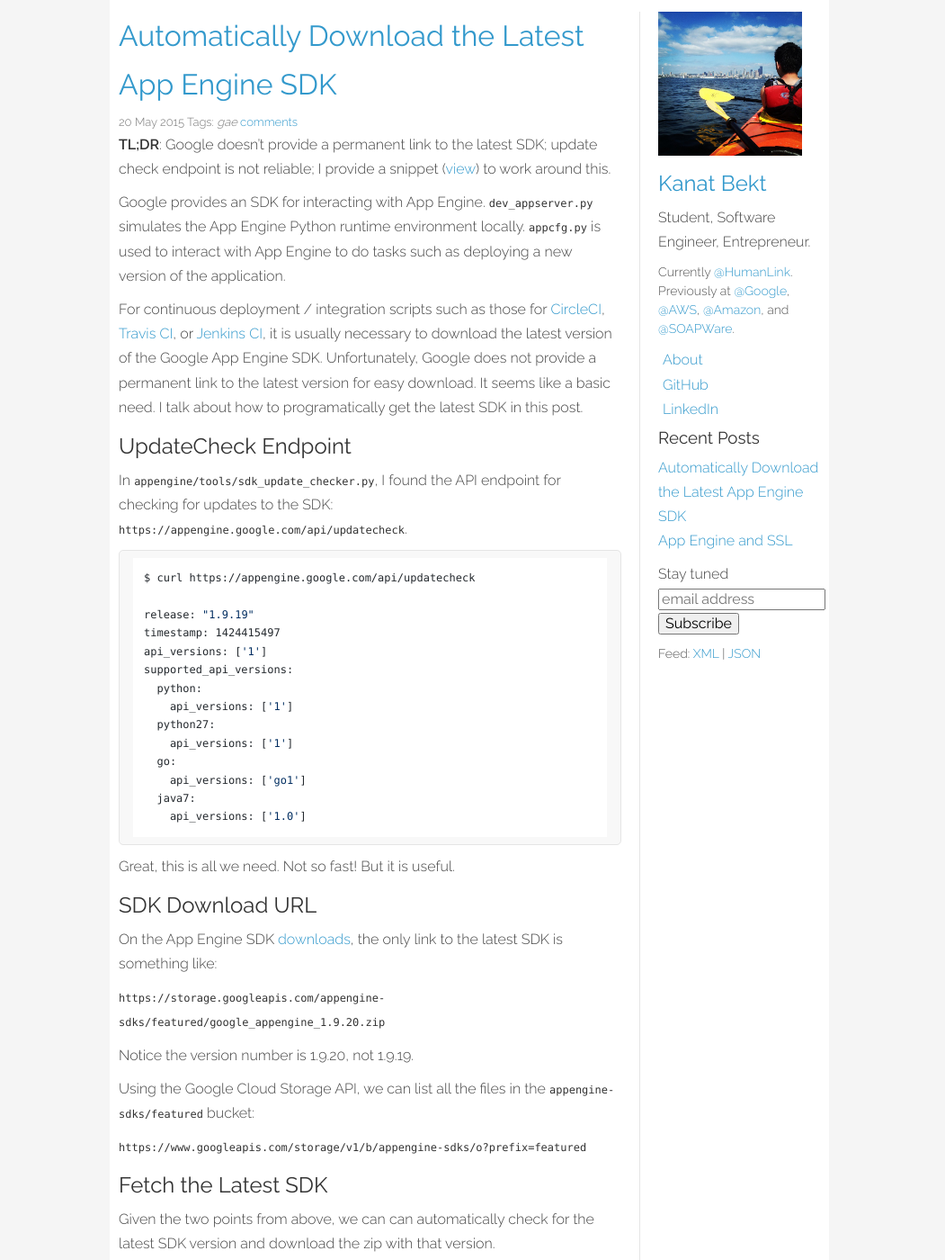
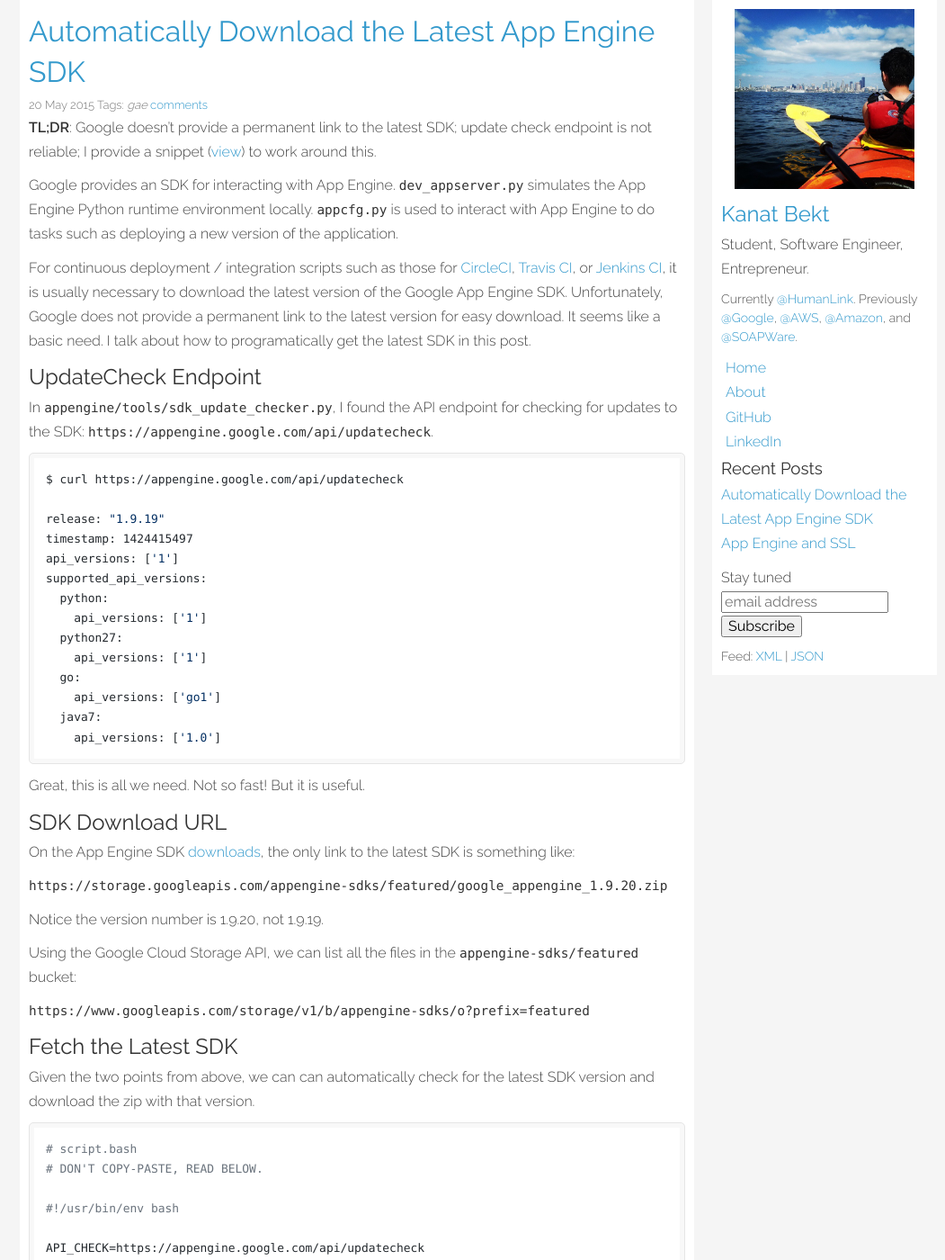
Before and after one commit to Bekt/bekt.net, a Jekyll site: the page built from index.html, in a window 1280 px wide and 1400 px high. Shown: the whole window at 90% size, without its empty margins (118-1169 px from the left). Built offline with Jekyll 4.4.1, drawn with Linux system fonts in a browser that asks for light colours; nearby versions of some CDN libraries; the list of posts is cut into pages by our own code; comment, search, counter and statistics services are not loaded; some of the changed text lies outside the part shown.

Commit message:
Messed up around with styles.

```diff
--- a/_layouts/default.html
+++ b/_layouts/default.html
@@ -2,9 +2,9 @@
 <html>
   <head>
     <meta charset="utf-8">
+    <meta http-equiv="X-UA-Compatible" content="IE=edge,chrome=1">
+    <meta name="viewport" content="width=device-width, initial-scale=1">
     <title>{{ page.title }} | Kanat Bekt</title>
-    <meta http-equiv="X-UA-Compatible" content="chrome=1" />
-    <meta name="viewport" content="width=device-width, initial-scale=1, user-scalable=no">
     <link rel="stylesheet" href="//cdnjs.cloudflare.com/ajax/libs/normalize/3.0.3/normalize.min.css">
     <link rel="stylesheet" href="/stylesheets/styles.css">
     <!--[if lt IE 9]>
@@ -19,18 +19,22 @@
   <div class="wrapper">
 
     <div class="row">
+
       <header>
         <div class="about">
-          <a href="/"><img class="logo" src="{{ site.baseurl }}/pic.jpg" alt="logo" /></a>
+          <div class="logo">
+            <a href="/"><img src="{{ site.baseurl }}/pic.jpg" alt="logo" /></a>
+          </div>
           <h2><a href="{{ site.baseurl }}/">Kanat Bekt</a></h2>
           <p>Student, Software Engineer, Entrepreneur.</p>
           <p class="small">Currently <a href="https://www.humanlink.co/">@HumanLink</a>.
-            Previously at
+            Previously
             <a href="http://www.google.com/insidesearch/features/search/knowledge.html">@Google</a>,
             <a href="http://aws.amazon.com/documentation/silk/">@AWS</a>,
             <a href="https://payments.amazon.com/">@Amazon</a>,
             and <a href="https://myhealthware.com/">@SOAPWare</a>.</p>
           <ul>
+            <li><a href="/">Home</a></li>
             <li><a href="http://csce.uark.edu/~bektemir/">About</a></li>
             <li><a href="https://github.com/Bekt">GitHub</a></li>
             <li><a href="https://www.linkedin.com/in/bektemirov">LinkedIn</a></li>
@@ -70,9 +74,13 @@
 
       </header>
 
-      <section>
-        {{ content }}
-      </section>
+      <main>
+        <div class="content">
+          {{ content }}
+        </div>
+      </main>
+
+
     </div>
 
     <footer>
--- a/index.html
+++ b/index.html
@@ -4,6 +4,7 @@ title: Blog
 ---
 
 {% for post in paginator.posts %}
+<article>
   <div class="post-card">
     <h1 class="title">
       <a href="{{ site.baseurl }}{{ post.url }}" class="title" title="{{ post.title }}">
@@ -16,6 +17,7 @@ title: Blog
     </div>
     {{ post.content }}
   </div>
+</article>
 {% endfor %}
 
 {% include pagination.html %}
--- a/stylesheets/styles.css
+++ b/stylesheets/styles.css
@@ -5,6 +5,7 @@ html {
   background-color: #f5f5f5;
   margin:0;
   padding:0;
+  height: 100%;
 }
 
 body {
@@ -20,6 +21,7 @@ h1, h2, h3, h4, h5, h6 {
   color:#333;
   margin: 3px 0;
   font-weight: 400;
+  line-height: 1.4;
 }
 
 p, ul, ol, table, pre, dl {
@@ -39,13 +41,13 @@ blockquote {
 }
 
 code, pre {
-  font-family:Monaco, Bitstream Vera Sans Mono, Lucida Console, Terminal;
+  font-family: Monaco, Bitstream Vera Sans Mono, Lucida Console, Terminal;
   color:#333;
-  font-size:12px;
+  font-size: 90%;
 }
 
 pre {
-  padding:8px 15px;
+  padding: 5px;
   background: #f8f8f8;
   border-radius:5px;
   border:1px solid #e5e5e5;
@@ -72,10 +74,8 @@ h1.title {
 
 .wrapper {
   position: relative;
-  padding: 10px;
-  background-color: #fff;
-  width: 800px;
-  max-width: 800px;
+  width: 1000px;
+  max-width: 1000px;
   margin: 0 auto;
   box-sizing: border-box;
 }
@@ -86,31 +86,41 @@ h1.title {
   clear: both;
 }
 
-header, section {
+header, article, footer,
+.comments, .shares {
   box-sizing: border-box;
+  background-color: #fff;
+  padding: 10px;
 }
 
 header {
-  width: 180px;
-  float: right;
-  background-color:
+  position: fixed;
+  top: 0;
+  margin-left: 770px;
+  width: 250px;
 }
 
-section {
-  width: 580px;
-  padding-right: 20px;
-  border-right: 1px solid #e5e5e5;
+main {
+  width: 750px;
+}
+
+article, .shares, .comments {
+  margin-bottom: 15px;
 }
 
 footer {
-  border-top: 1px solid #e5e5e5;
-  padding-top: 15px;
+  margin-top: 5px;
+  padding: 15px 10px;
   color: #777;
   font-size: 1.4rem;
 }
 
 .logo {
-    width: 160px;
+  text-align: center;
+}
+
+.logo img {
+  max-width: 200px;
 }
 
 .post-info {
@@ -119,7 +129,6 @@ footer {
 }
 
 .post-card {
-  border-bottom: 1px solid #e5e5e5;
 }
 
 .pagination {
@@ -139,23 +148,28 @@ footer {
   padding: 0 5px;
 }
 
+.shares {
+}
+
+.text-center {
+  text-align: center;
+}
+
 @media print, screen and (max-width: 800px) {
-  div.wrapper {
-    width:auto;
-    margin:0;
+  body {
+    word-wrap: break-word;
   }
 
-  header, section, footer {
-    float:none;
-    position:static;
-    width:auto;
+  div.wrapper {
+    width: auto;
+    margin: 0;
   }
 
   header {
+    position: static;
+    margin-left: 0;
+    width: auto;
     background-color: #f5f5f5;
-  }
-
-  header .about {
     text-align: center;
   }
 
@@ -168,20 +182,10 @@ footer {
     display: none;
   }
 
-  section {
-    border-right: none;
+  main {
+    width: auto;
   }
 
-}
-
-@media print, screen and (max-width: 720px) {
-  body {
-    word-wrap:break-word;
-  }
-
-  pre, code {
-    word-wrap: normal;
-  }
 }
 
 @media print, screen and (max-width: 480px) {
@@ -189,11 +193,3 @@ footer {
     display: none;
   }
 }
-
-@media print {
-  body {
-    padding:0.4in;
-    font-size:12pt;
-    color:#444;
-  }
-}
```
Also changed, not shown: _includes/shares.html (added, +16 -0 lines), _layouts/post.html (+12 -0 lines).
